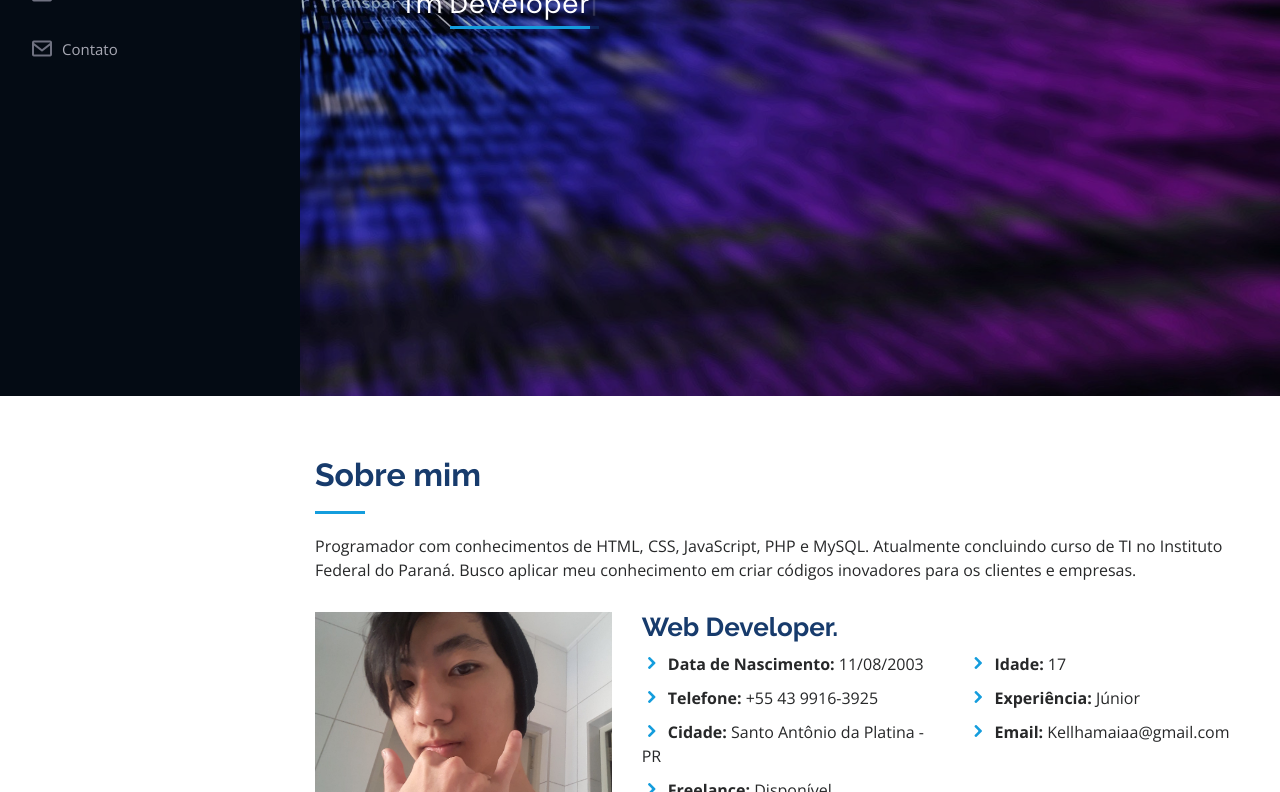
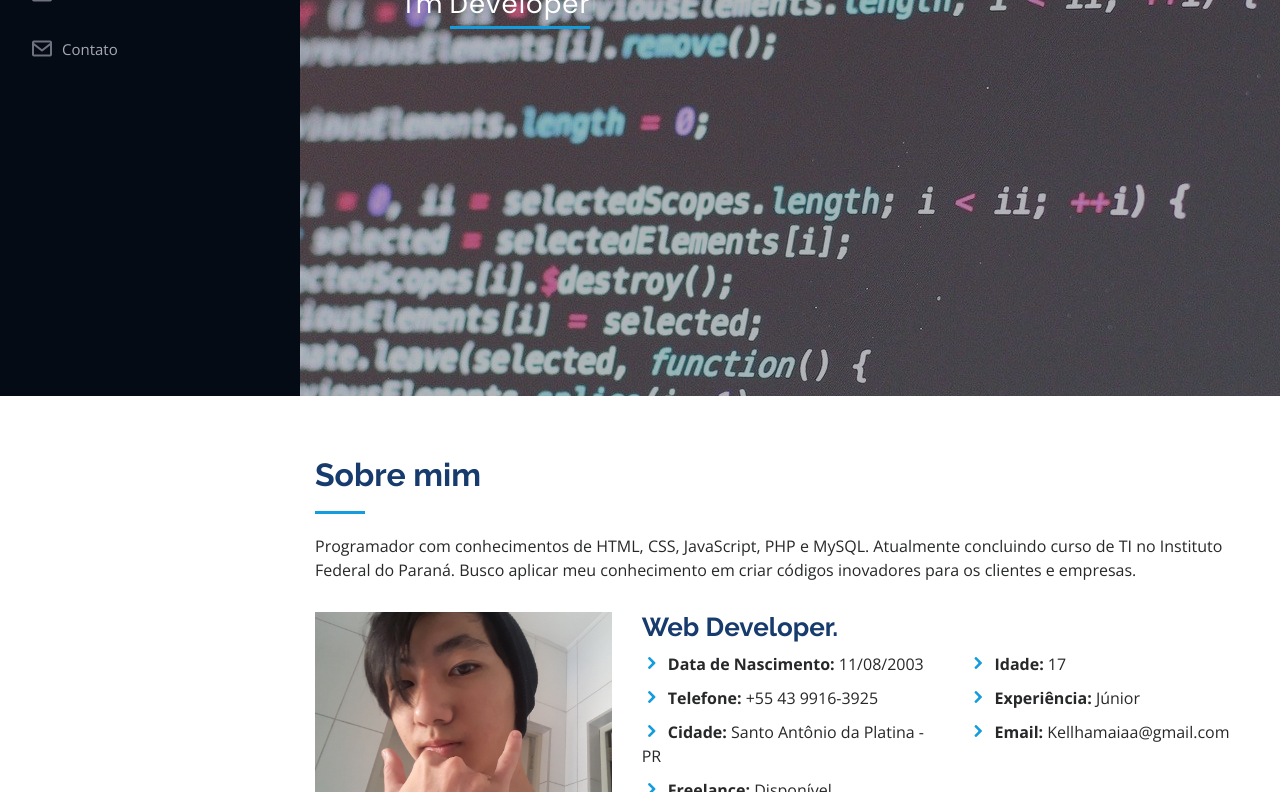
Before and after one commit to kellton-Hamaia/kellton-Hamaia.github.io, a plain HTML site: page index.html in a window 1280 px wide. Shown: the part 404-1196 px from the top of the page. Drawn offline with nearby package versions, Linux system fonts and the light colour scheme.

Commit message:
sorteio de imagem

```diff
--- a/assets/js/main.js
+++ b/assets/js/main.js
@@ -190,4 +190,8 @@
     aos_init();
   });
 
+  var rdn = Math.floor(Math.random() * 3)+1;
+  $("#hero").css("background", "url('assets/img/hero-bg"+rdn+".jpg') top center");
+
+
 })(jQuery);
```
Also changed, not shown: assets/img/hero-bg1.jpg (renamed from assets/img/hero-bg.jpg), index.html (line endings or trailing spaces).
